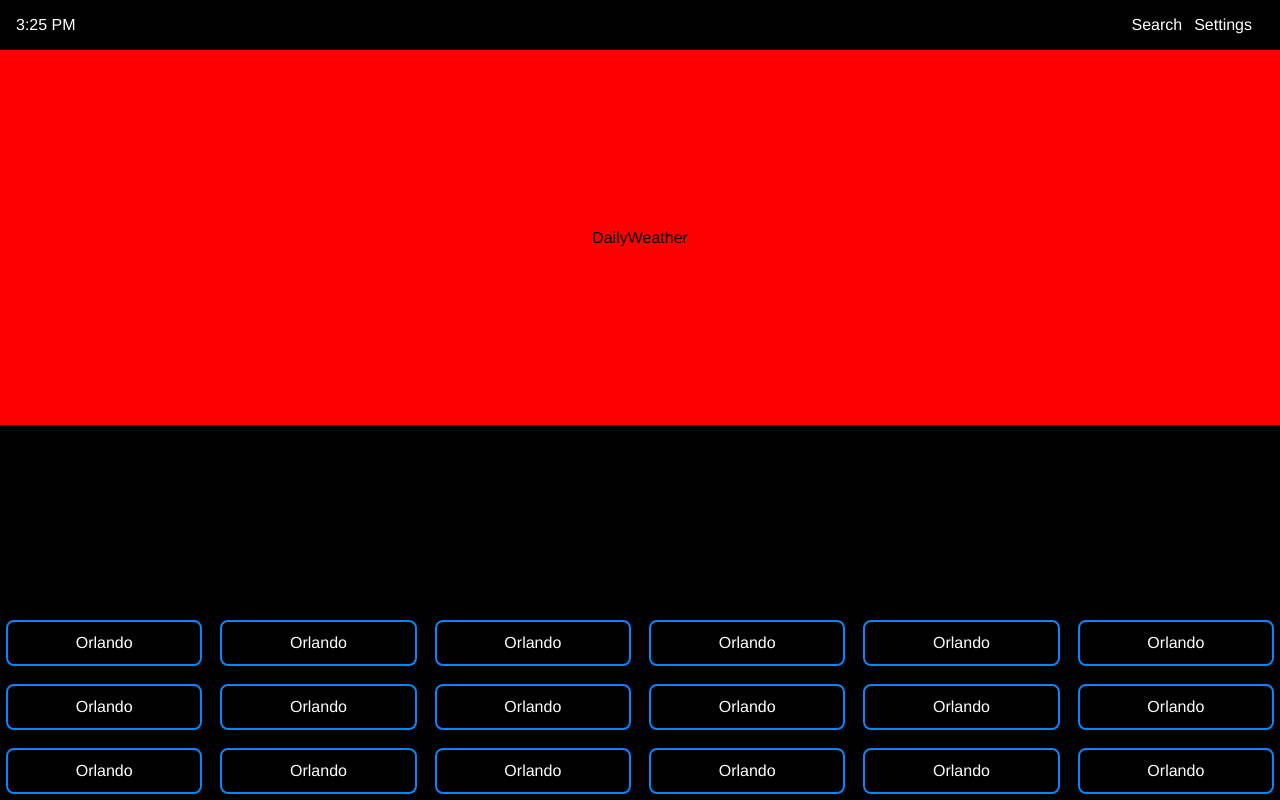
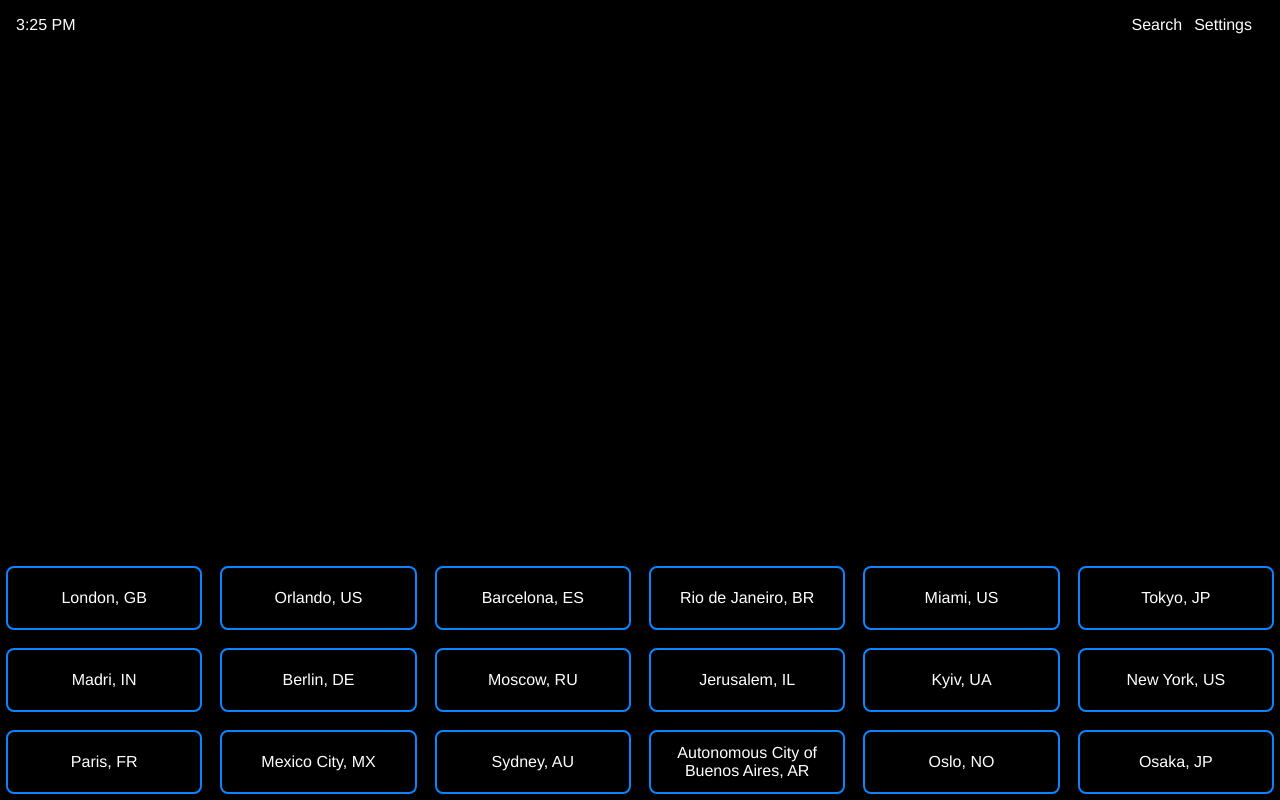
Before and after one commit to MacgyverMartins/forecast-v2, a React (Create React App) app: page /7days in a window 1280 px wide. Built offline with nearby package versions, Linux system fonts and the light colour scheme.

Commit message:
showing current weather and navigation

```diff
--- /dev/null
+++ b/src/assets/cities.js
@@ -0,0 +1,124 @@
+const cities = [
+  {
+    country: "GB",
+    lat: 51.5073219,
+    lon: -0.1276474,
+    name: "London",
+    state: "England",
+  },
+  {
+    name: "Orlando",
+    state: "Florida",
+    country: "US",
+    lat: 28.5421109,
+    lon: -81.3790304,
+  },
+  {
+    country: "ES",
+    lat: 41.3828939,
+    lon: 2.1774322,
+    name: "Barcelona",
+    state: "Catalonia",
+  },
+  {
+    country: "BR",
+    lat: -22.9110137,
+    lon: -43.2093727,
+    name: "Rio de Janeiro",
+    state: "Rio de Janeiro",
+  },
+  {
+    country: "US",
+    lat: 25.7741728,
+    lon: -80.19362,
+    name: "Miami",
+    state: "Florida",
+  },
+  {
+    country: "JP",
+    lat: 35.6828387,
+    lon: 139.7594549,
+    name: "Tokyo",
+  },
+  {
+    country: "IN",
+    lat: 24.24936125,
+    lon: 73.4872822702649,
+    name: "Madri",
+    state: "Rajasthan",
+  },
+  {
+    country: "DE",
+    lat: 52.5170365,
+    lon: 13.3888599,
+    name: "Berlin",
+    state: "Berlin",
+  },
+  {
+    country: "RU",
+    lat: 55.7504461,
+    lon: 37.6174943,
+    name: "Moscow",
+    state: "Moscow",
+  },
+  {
+    country: "IL",
+    lat: 31.7788242,
+    lon: 35.2257626,
+    name: "Jerusalem",
+    state: "Jerusalem District",
+  },
+  {
+    country: "UA",
+    lat: 50.4500336,
+    lon: 30.5241361,
+    name: "Kyiv",
+  },
+  {
+    country: "US",
+    lat: 40.7127281,
+    lon: -74.0060152,
+    name: "New York",
+    state: "New York",
+  },
+  {
+    country: "FR",
+    lat: 48.8588897,
+    lon: 2.32004102172008,
+    name: "Paris",
+    state: "Ile-de-France",
+  },
+  {
+    country: "MX",
+    lat: 19.4326296,
+    lon: -99.1331785,
+    name: "Mexico City",
+  },
+  {
+    country: "AU",
+    lat: -33.768528,
+    lon: 150.956855952395,
+    name: "Sydney",
+    state: "New South Wales",
+  },
+  {
+    country: "AR",
+    lat: -34.6075682,
+    lon: -58.4370894,
+    name: "Autonomous City of Buenos Aires",
+  },
+  {
+    country: "NO",
+    lat: 59.9133301,
+    lon: 10.7389701,
+    name: "Oslo",
+  },
+  {
+    country: "JP",
+    lat: 34.6937569,
+    lon: 135.5014539,
+    name: "Osaka",
+  },
+];
+
+export default cities;
--- a/src/components/AppContext/index.jsx
+++ b/src/components/AppContext/index.jsx
@@ -1,11 +1,18 @@
 import { createContext, useState, useEffect } from "react";
 import PropTypes from "prop-types";
 import { API_URL, API_KEY } from "../../config";
+
+export const UNIT_SETTINGS = ["standard", "metric", "imperial"];
+export const TIME_SETTINGS = ["h23", "h11"];
 
 export const AppContext = createContext({
   forecast: {},
   loading: false,
   selectedLocation: null,
+  settings: {
+    unit: UNIT_SETTINGS[0],
+    time: TIME_SETTINGS[0],
+  },
   setLocation: () => {
     console.log("You must to override that method");
   },
--- a/src/components/CurrentWeather/index.jsx
+++ b/src/components/CurrentWeather/index.jsx
@@ -1,5 +1,5 @@
 import React, { useContext } from "react";
-import { AppContext, WeatherIcon, Fallback } from "../index";
+import { AppContext, WeatherIcon, Fallback, Tabnav } from "../index";
 import { CurrentWeatherWrapper, InfosList, Title } from "./styled";
 import { getFormatedTime } from "../../utils";
 
@@ -24,6 +24,7 @@ function CurrentWeather() {
       <div>
         <Title>{selectedLocation.name}</Title>
         <WeatherIcon />
+        <Tabnav />
       </div>
       <InfosList>
         <li>
--- a/src/components/CurrentWeather/styled.jsx
+++ b/src/components/CurrentWeather/styled.jsx
@@ -6,7 +6,6 @@ export const CurrentWeatherWrapper = styled.div`
   display: flex;
   width: 100%;
   position: relative;
-  align-items: center;
   justify-content: center;
 `;
 
@@ -19,10 +18,11 @@ export const Title = styled.p`
 `;
 
 export const InfosList = styled.ul`
-  position: absolute;
-  margin-left: 272px;
   list-style: none;
   padding: 0;
+  position: absolute;
+  left: 60%;
+  top: 35px;
 
   li {
     color: ${theme.colors.white};
--- a/src/components/MainView/index.jsx
+++ b/src/components/MainView/index.jsx
@@ -1,5 +1,6 @@
 import { useContext } from "react";
 import { Outlet } from "react-router-dom";
+import cities from "../../assets/cities";
 import { AppContext, LocButton, Header } from "../index";
 import NormalizeCSS from "../../assets/css/NormalizeCSS";
 import {
@@ -9,42 +10,10 @@ import {
   ForeCastView,
 } from "./styled";
 
-const dummyLocs = [
-  {
-    country: "GB",
-    lat: 51.5073219,
-    lon: -0.1276474,
-    name: "London",
-    state: "England",
-  },
-  {
-    name: "Orlando",
-    state: "Florida",
-    country: "US",
-    lat: 28.5421109,
-    lon: -81.3790304,
-  },
-  {
-    country: "ES",
-    lat: 41.3828939,
-    lon: 2.1774322,
-    name: "Barcelona",
-    state: "Catalonia",
-  },
-];
-
-const locations = [];
-
-while (locations.length < 18) {
-  locations.push({
-    id: Math.random(),
-    name: "Orlando",
-    state: "Florida",
-    country: "US",
-    lat: 28.5421109,
-    lon: -81.3790304,
-  });
-}
+const locations = cities.map((loc) => {
+  const key = `${loc.name}_${Math.random()}`;
+  return { ...loc, key };
+});
 
 function MainView() {
   const { selectedLocation, setLocation } = useContext(AppContext);
@@ -57,16 +26,16 @@ function MainView() {
         <MainViewWrapper>
           <ForeCastView>
             <Outlet />
-            {/* <Forecast /> */}
           </ForeCastView>
+
           <LocationsGrid>
             {locations.map((loc) => (
               <LocButton
-                key={loc.id}
-                active={selectedLocation?.id === loc.id}
+                key={loc.key}
+                active={selectedLocation?.key === loc.key}
                 onClick={() => setLocation(loc)}
               >
-                {loc.name}
+                {loc.name}, {loc.country}
               </LocButton>
             ))}
           </LocationsGrid>
--- a/src/components/MainView/styled.jsx
+++ b/src/components/MainView/styled.jsx
@@ -19,7 +19,6 @@ export const ForeCastView = styled.div`
   display: flex;
   align-items: center;
   justify-content: center;
-  background-color: red;
   height: 50%;
 `;
 
--- /dev/null
+++ b/src/components/Tabnav/index.jsx
@@ -0,0 +1,12 @@
+import React from "react";
+import { Button, TabnavWrapper } from "./styled";
+
+export default function Tabnav() {
+  return (
+    <TabnavWrapper>
+      <p>Forecast</p>
+      <Button to="/">Current</Button>
+      <Button to="7days">7 days</Button>
+    </TabnavWrapper>
+  );
+}
--- /dev/null
+++ b/src/components/Tabnav/styled.jsx
@@ -0,0 +1,31 @@
+import { Link } from "react-router-dom";
+import styled from "styled-components";
+import { theme } from "../../assets/theme";
+
+export const TabnavWrapper = styled.div`
+  p {
+    color: ${theme.colors.white};
+    text-align: center;
+    font-size: 18px;
+    margin-top: 18px;
+  }
+`;
+
+export const Button = styled(Link).attrs((props) => ({
+  className: props.active ? "active" : "",
+}))`
+  cursor: pointer;
+  color: ${theme.colors.white};
+  background-color: transparent;
+  border: 2px solid ${theme.colors.blue};
+  border-radius: 8px;
+  padding: 4px 18px;
+  text-decoration: none;
+  margin: 0 6px;
+
+  &.active {
+    background-color: ${theme.colors.white};
+    color: ${theme.colors.blue};
+    border-color: ${theme.colors.white};
+  }
+`;
--- a/src/components/WeatherIcon/Icons/ClearSky.js
+++ b/src/components/WeatherIcon/Icons/ClearSky.js
@@ -1,6 +1,7 @@
 const ClearSky = () => {
   return (
     <svg
+      fill="red"
       xmlns="http://www.w3.org/2000/svg"
       version="1.1"
       width="140"
--- a/src/components/index.js
+++ b/src/components/index.js
@@ -6,3 +6,4 @@ export { default as CurrentWeather } from "./CurrentWeather";
 export { default as DailyWeather } from "./DailyWeather";
 export { default as Fallback } from "./Fallback";
 export { default as WeatherIcon } from "./WeatherIcon";
+export { default as Tabnav } from "./Tabnav";
```
